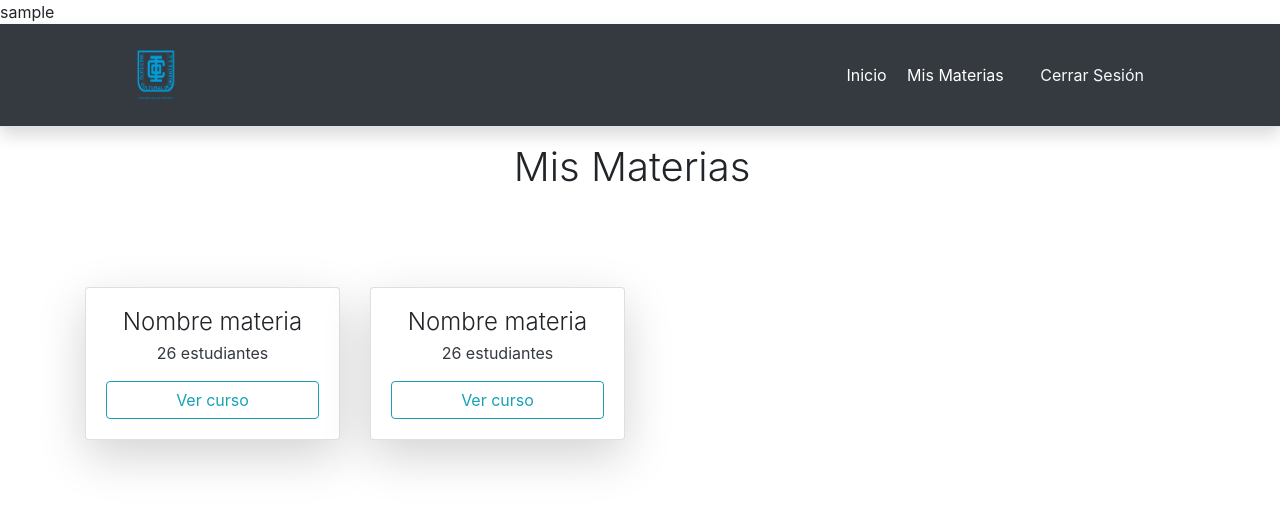
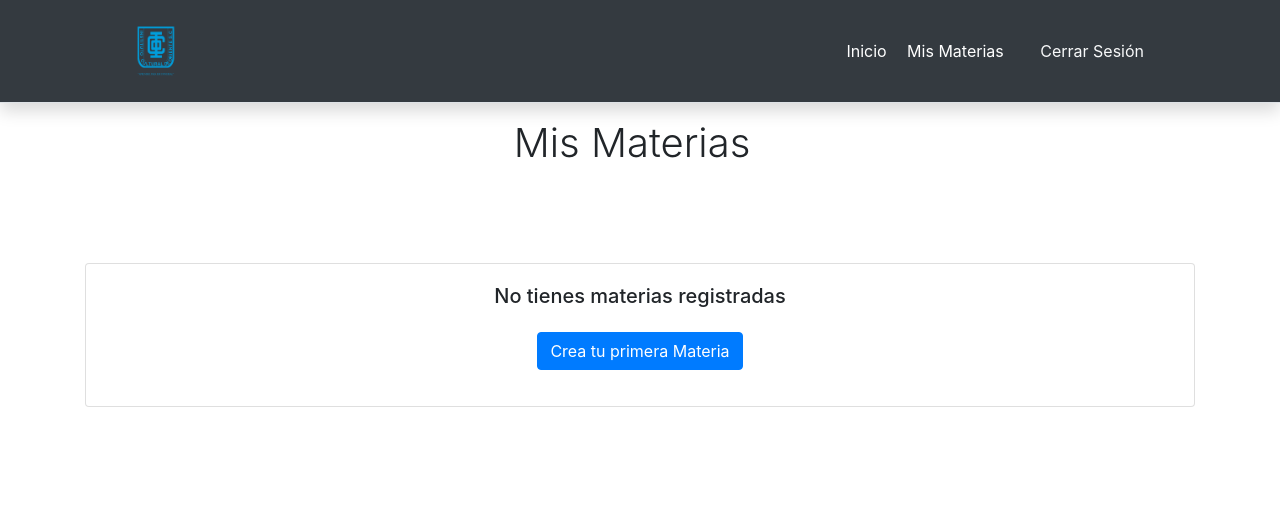
Before and after one commit to JoelPatricio/gestorCursos, a PHP site: page /clases.php in a window 1280 px wide. Shown: the top 508 px of the page. Run offline with PHP 8.4, Linux system fonts and the light colour scheme; the visitor is signed in with stand-in values (Sample User, id 1).

Commit message:
Cambios en la base de datos y finalizado el mostrar materias y crearlas

```diff
--- a/clases.php
+++ b/clases.php
@@ -6,8 +6,8 @@
     header('Location: index.php');
     exit;
   }
+  $matricula= $_SESSION['matricula'];
 
-echo $_SESSION['matricula'];
 ?>
 <!DOCTYPE html>
 <html lang="es_MX">
@@ -65,27 +65,76 @@ echo $_SESSION['matricula'];
 
     <!-- Cursos -->
 
-<div class="row row-cols-1 row-cols-sm-2 row-cols-md-4 row-cols-xl-4">
+
+  <?php
+    $result1=$conn->query("CALL mostrarCursos('$matricula')");
+    $result11=$result1;
+    $res=$result11->fetch(PDO::FETCH_ASSOC);
+     if(!isset($res['nombre'])){
+      ?>
+
+        <div class="card text-center">
+          <div class="card-body">
+            <h5 class="card-title mb-4">No tienes materias registradas</h5>
+            <a href="nuevaClase.php" class="btn btn-primary mb-3">Crea tu primera Materia</a>
+          </div>
+        </div>
+
+      <?php
+      }
+
+      else{
+?>
+  <div class="row row-cols-1 row-cols-sm-2 row-cols-md-4 row-cols-xl-4">
+<?php
+    $result1->closeCursor();
+    $result2=$conn->query("CALL mostrarCursos('$matricula')");
+    foreach($result2 as $r1){
+      $nombre=$r1['nombre'];
+      $unidades=$r1['unidades'];
+      $examen=$r1['examen'];
+      $tareas=$r1['tareas'];
+      $asistencias=$r1['asistencias'];
+
+
+    ?>
     <div class="col mb-4">
         <div class="card shadow-lg">
             <div class="card-body text-center">
-                <h2 class="h4 font-weight-light mb-1">Nombre materia</h2>
-                    <p class="text-dark m-1 mb-3">26 estudiantes</p>
-                    <a href="contenidoMateria.php" class="btn btn-outline-info btn-block">Ver curso</a>
+                <h2 class="h4 font-weight-light mb-1"><?php echo $nombre; ?></h2>
+                <span class="badge badge-pill badge-info mb-2">Unidades: <?php echo $unidades; ?></span>
+                <ul class="list-group">
+                  <li class="list-group-item disabled" aria-disabled="true">
+                    <h3 class="h5 font-weight-light">Evaluación</h3>
+                    <span class="badge badge-light"><?php echo $examen; ?>% Examenes</span>
+                    <span class="badge badge-light"><?php echo $tareas; ?>% Tareas</span>
+                    <span class="badge badge-light"><?php echo $asistencias; ?>% Asistencias</span>
+                  </li>
+                </ul>
+
+                <?php
+                  /*$result2=$conn->query("CALL alumnosRegistrados('$matricula')");
+                  foreach($result2 as $r2){
+                    print_r($r2);
+                  }
+                  */
+                ?>
+              <p class="text-dark m-1 mb-3">26 estudiantes</p>
+              <a href="#" class="btn btn-primary mb-2">Ver curso</a><br>
+              <a href="#" class="btn btn-danger">Eliminar curso</a>
             </div>
         </div>
     </div>
 
-    <div class="col mb-4">
-        <div class="card shadow-lg">
-            <div class="card-body text-center">
-                <h2 class="h4 font-weight-light mb-1">Nombre materia</h2>
-        			<p class="text-dark m-1 mb-3">26 estudiantes</p>
-        			<a href="#" class="btn btn-outline-info btn-block">Ver curso</a>
-         	</div>
-        </div>
-    </div>
 
+
+    <?php
+      }
+		}
+
+
+
+  ?>
 
 </div>
 
--- a/config/php/conexion.php
+++ b/config/php/conexion.php
@@ -6,6 +6,7 @@ try {
   $dbName = "gestorcursos";
   $conn = new PDO("mysql:host=$servername;dbname=$dbName", $username, $password);
   $conn->setAttribute(PDO::ATTR_ERRMODE, PDO::ERRMODE_EXCEPTION);
+  $conn->exec('SET NAMES "utf8"');
 } catch (PDOexception $e) {
   echo "ERROR: " . $e->getMessage();
 }
--- a/nuevaClase.php
+++ b/nuevaClase.php
@@ -1,4 +1,5 @@
 <?php
+  header("Content-Type: text/html;charset=utf-8");
   require('config/php/conexion.php');
   session_start();
 
@@ -16,11 +17,7 @@ if(!empty($_POST['nombreMateria']) && !empty($_POST['unidades']) && !empty($_POS
 
 
   if($result1=$conn->query("CALL nuevaMateria('$nombreMateria','$unidades','$examenes','$tareas','$asistencias','$matricula')")){
-    $_SESSION['matricula']=$Usuario;
 		header('Location: clases.php');
-  }
-  else{
-    header('Location: clases.php');
   }
 
 }
```
Also changed, not shown: Base/procedimientos y volcado.sql (+24 -0 lines), Base/script.sql (+5 -5 lines), 2 other files.
